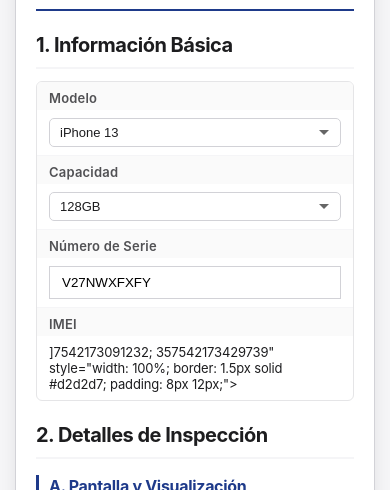
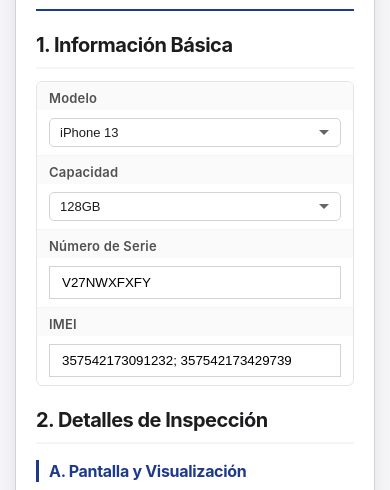
Before and after one commit to CABBONE-CHEN/phone_report, a plain HTML site: page iPhone13_128GB_白色_V27NWXFXFY_IMEI-357542173091232_357542173429739.html in a window 390 px wide. Shown: the part 329-819 px from the top of the page. Drawn offline with Linux system fonts and the light colour scheme.

Commit message:
上传验机报告: iPhone13_128GB_白色_V27NWXFXFY_IMEI-357542173091232_357542173429739.html

```diff
--- a/iPhone13_128GB_白色_V27NWXFXFY_IMEI-357542173091232_357542173429739.html
+++ b/iPhone13_128GB_白色_V27NWXFXFY_IMEI-357542173091232_357542173429739.html
@@ -495,7 +495,7 @@
                 <tr>
                     <td class="label" data-key="imei">IMEI</td>
                     <td class="value">
-                        ]7542173091232; 357542173429739" style="width: 100%; border: 1.5px solid #d2d2d7; padding: 8px 12px;">
+                        <input type="text" id="imei" class="result-select" placeholder="请输入IMEI" value="357542173091232; 357542173429739" style="width: 100%; border: 1.5px solid #d2d2d7; padding: 8px 12px;">
                     </td>
                 </tr>
             </tbody></table>
```
